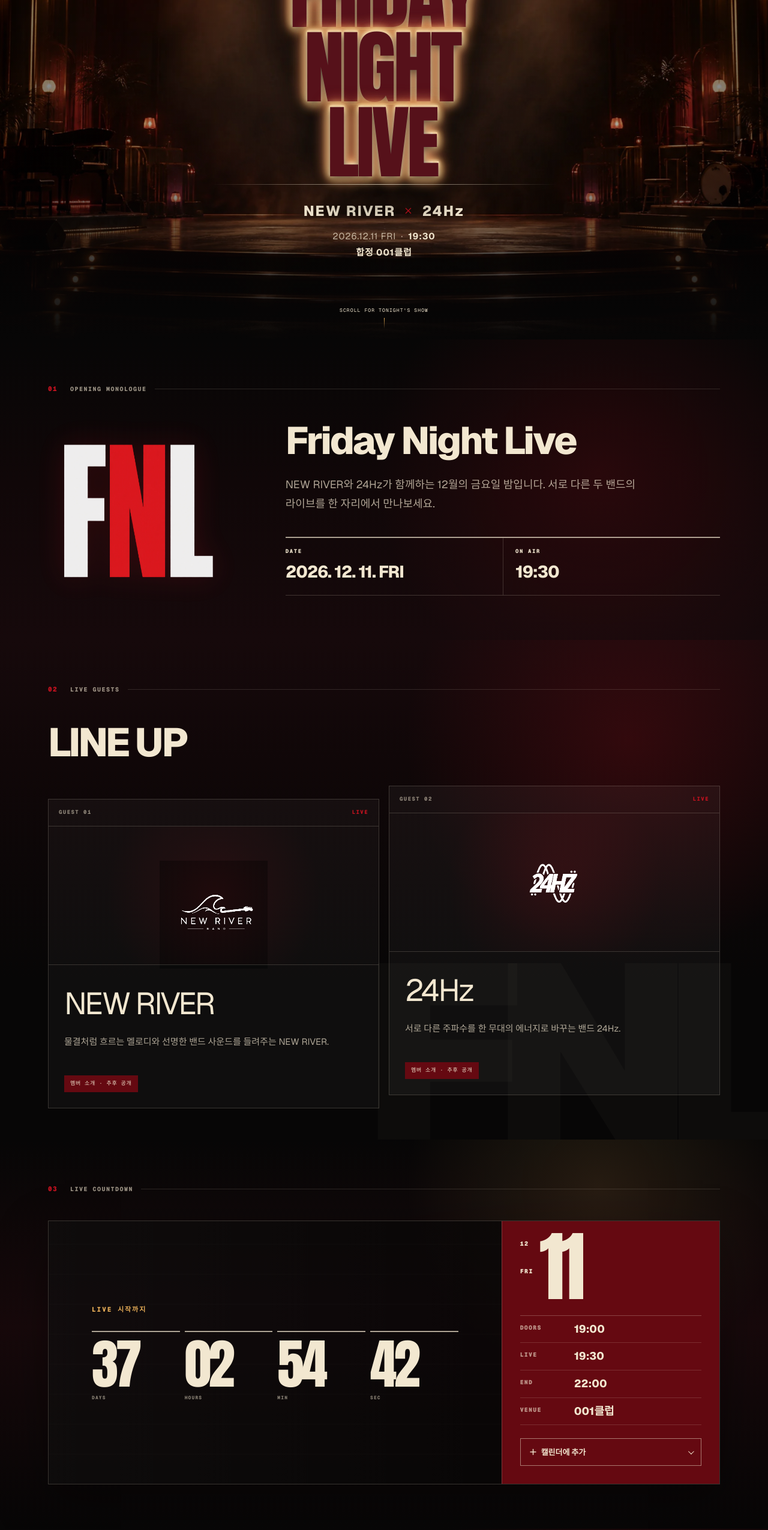
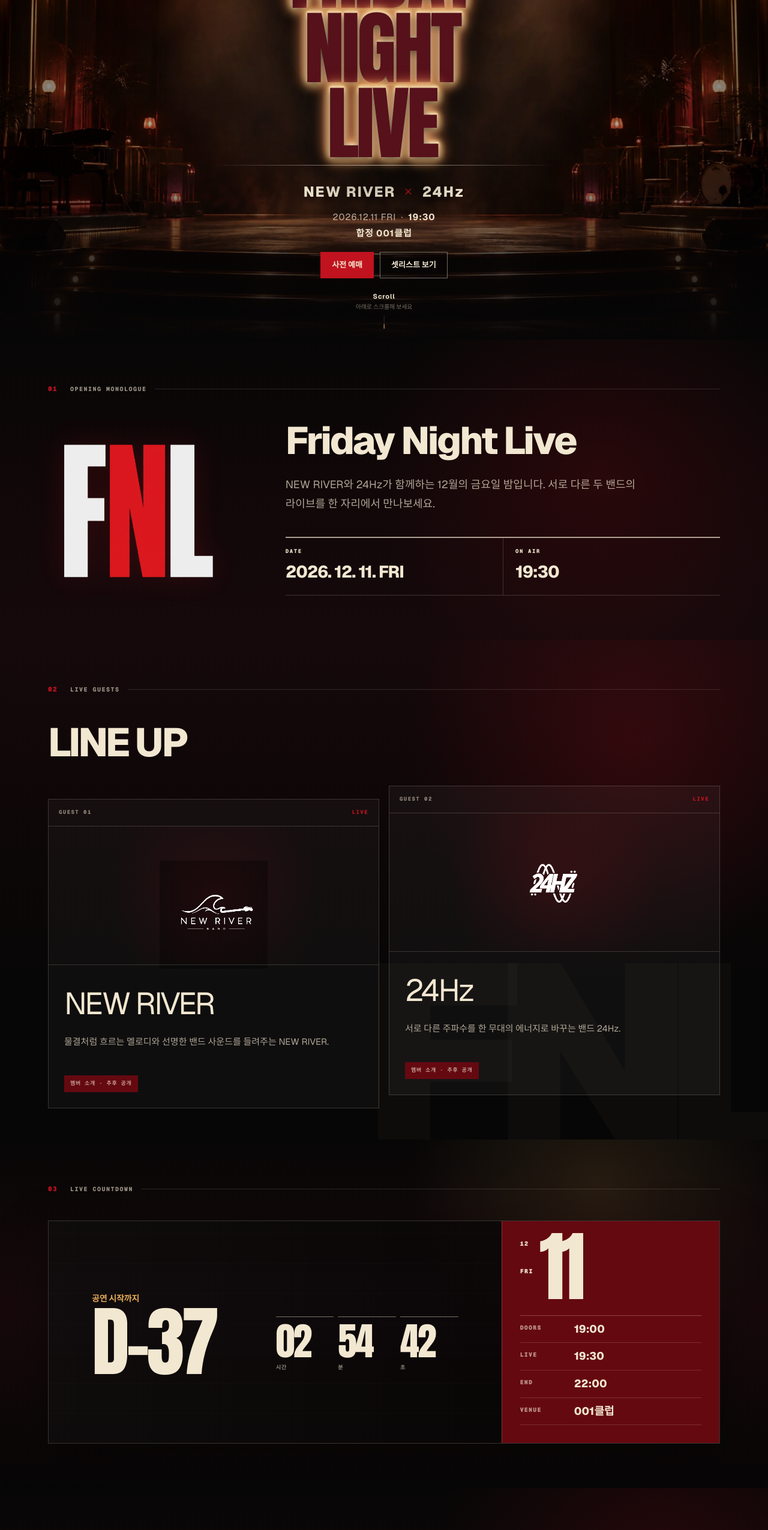
Before and after one commit to hyugrad/tband-winter-concert, a Next.js app: page / in a window 1280 px wide. Shown: the part 234-2785 px from the top of the page at 60% size. Built offline with nearby package versions, Linux system fonts and the light colour scheme.

Commit message:
feat: refine mobile concert navigation (#26)

```diff
--- a/app/content.ts
+++ b/app/content.ts
@@ -23,6 +23,7 @@ export const event = {
   expectedEnd: "22:00",
   ticketPrice: "5,000원",
   ticketMethods: ["사전 예매"],
+  isReservationOpen: true,
   reservationStatus: "사전 예매 접수 중",
   reservationFormUrl:
     "https://docs.google.com/forms/d/e/1FAIpQLSchuCAh2lGGgi6RNGbz0jEI2j6I0VKZ6fU70epuw_kMW4QgOw/viewform?embedded=true",
--- a/app/event-countdown.tsx
+++ b/app/event-countdown.tsx
@@ -55,11 +55,15 @@ export function EventCountdown({ target }: CountdownProps) {
   }
 
   const units = [
-    ["DAYS", values.days],
-    ["HOURS", values.hours],
-    ["MIN", values.minutes],
-    ["SEC", values.seconds],
+    ["시간", values.hours],
+    ["분", values.minutes],
+    ["초", values.seconds],
   ] as const;
+  const dayLabel = remaining
+    ? values.days === 0
+      ? "D-DAY"
+      : `D-${values.days}`
+    : "D-—";
 
   return (
     <div
@@ -67,12 +71,18 @@ export function EventCountdown({ target }: CountdownProps) {
       role="timer"
       aria-label={`공연 시작까지 ${values.days}일 ${values.hours}시간 ${values.minutes}분 ${values.seconds}초`}
     >
+      <span className="fnl-countdown-day">
+        <small>공연 시작까지</small>
+        <strong>{dayLabel}</strong>
+      </span>
+      <span className="fnl-countdown-detail">
         {units.map(([label, value]) => (
           <span key={label}>
             <strong>{remaining ? String(value).padStart(2, "0") : "--"}</strong>
             <small>{label}</small>
           </span>
         ))}
+      </span>
     </div>
   );
 }
--- a/app/fnl.css
+++ b/app/fnl.css
@@ -113,10 +113,6 @@
 .fnl-nav a:hover,
 .fnl-nav a[aria-current="location"] {
   color: var(--fnl-ivory);
-}
-
-.fnl-mobile-actions {
-  display: none;
 }
 
 .fnl-nav a[aria-current="location"]::before {
@@ -330,6 +326,39 @@
   font-size: 12px;
 }
 
+.fnl-hero-shortcuts {
+  display: flex;
+  margin-top: 20px;
+  align-items: center;
+  justify-content: center;
+  gap: 10px;
+}
+
+.fnl-hero-shortcuts a {
+  display: inline-flex;
+  min-height: 44px;
+  align-items: center;
+  justify-content: center;
+  border: 1px solid rgba(242, 231, 208, 0.46);
+  padding: 0 18px;
+  background: rgba(7, 6, 6, 0.48);
+  color: var(--fnl-ivory);
+  font-size: 13px;
+  font-weight: 760;
+  transition: border-color 180ms ease, background-color 180ms ease, color 180ms ease;
+}
+
+.fnl-hero-shortcuts .fnl-hero-booking {
+  border-color: var(--fnl-red);
+  background: var(--fnl-red);
+}
+
+.fnl-hero-shortcuts a:hover {
+  border-color: var(--fnl-gold);
+  background: var(--fnl-gold);
+  color: var(--fnl-black);
+}
+
 .fnl-venue-actions a,
 .fnl-venue-actions button {
   display: inline-flex;
@@ -431,18 +460,42 @@
   transform: translateX(-50%);
   flex-direction: column;
   align-items: center;
-  gap: 7px;
-  color: rgba(242, 231, 208, 0.56);
-  font-family: var(--font-geist-mono), monospace;
-  font-size: 8px;
-  letter-spacing: 0.14em;
+  gap: 2px;
+  color: rgba(242, 231, 208, 0.68);
+  font-family: var(--font-geist-sans), sans-serif;
   white-space: nowrap;
 }
 
+.fnl-scroll-cue > span {
+  font-size: 11px;
+  font-weight: 680;
+  letter-spacing: 0.08em;
+}
+
+.fnl-scroll-cue > small {
+  color: rgba(242, 231, 208, 0.46);
+  font-size: 10px;
+  letter-spacing: -0.02em;
+}
+
 .fnl-scroll-cue i {
+  position: relative;
   width: 1px;
-  height: 18px;
-  background: linear-gradient(var(--fnl-gold), transparent);
+  height: 22px;
+  margin-top: 5px;
+  overflow: hidden;
+  background: rgba(242, 231, 208, 0.16);
+}
+
+.fnl-scroll-cue i::after {
+  position: absolute;
+  top: -6px;
+  left: 0;
+  width: 1px;
+  height: 9px;
+  background: var(--fnl-gold);
+  content: "";
+  animation: fnl-scroll-cue 1.8s infinite ease-in-out;
 }
 
 .fnl-section {
@@ -621,44 +674,64 @@
     repeating-linear-gradient(0deg, transparent 0 49px, rgba(242, 231, 208, 0.035) 50px);
 }
 
-.fnl-schedule-clock > p {
-  margin: 0 0 28px;
-  color: var(--fnl-gold);
-  font-family: var(--font-geist-mono), monospace;
-  font-size: 11px;
-  font-weight: 800;
-  letter-spacing: 0.18em;
+.fnl-countdown-clock {
+  display: grid;
+  grid-template-columns: minmax(190px, 0.9fr) minmax(260px, 1.1fr);
+  align-items: end;
+  gap: clamp(24px, 5vw, 58px);
 }
 
-.fnl-countdown-clock {
-  display: grid;
-  grid-template-columns: repeat(4, minmax(0, 1fr));
-  gap: 8px;
-}
-
-.fnl-countdown-clock > span {
+.fnl-countdown-day {
   display: flex;
   min-width: 0;
   flex-direction: column;
-  gap: 9px;
-  border-top: 2px solid rgba(242, 231, 208, 0.7);
-  padding-top: 13px;
+  gap: 11px;
 }
 
-.fnl-countdown-clock strong {
+.fnl-countdown-day small {
+  color: var(--fnl-gold);
+  font-size: 14px;
+  font-weight: 780;
+  letter-spacing: -0.015em;
+}
+
+.fnl-countdown-day strong {
   font-family: Impact, Haettenschweiler, "Arial Narrow Bold", sans-serif;
-  font-size: clamp(2.9rem, 7vw, 5.8rem);
+  font-size: clamp(5rem, 10vw, 9rem);
   font-weight: 950;
-  letter-spacing: -0.055em;
+  letter-spacing: -0.045em;
+  line-height: 0.78;
+}
+
+.fnl-countdown-detail {
+  display: grid;
+  grid-template-columns: repeat(3, minmax(0, 1fr));
+  gap: 7px;
+}
+
+.fnl-countdown-detail > span {
+  display: flex;
+  min-width: 0;
+  flex-direction: column;
+  gap: 8px;
+  border-top: 1px solid rgba(242, 231, 208, 0.48);
+  padding-top: 12px;
+}
+
+.fnl-countdown-detail strong {
+  font-family: Impact, Haettenschweiler, "Arial Narrow Bold", sans-serif;
+  font-size: clamp(2.3rem, 5vw, 4.7rem);
+  font-weight: 950;
+  letter-spacing: -0.045em;
   line-height: 0.9;
 }
 
-.fnl-countdown-clock small {
-  color: rgba(242, 231, 208, 0.52);
+.fnl-countdown-detail small {
+  color: rgba(242, 231, 208, 0.58);
   font-family: var(--font-geist-mono), monospace;
-  font-size: 8px;
+  font-size: 9px;
   font-weight: 800;
-  letter-spacing: 0.14em;
+  letter-spacing: 0.08em;
 }
 
 .fnl-countdown-live {
@@ -707,58 +780,6 @@
 .fnl-schedule-date dl div { display: grid; grid-template-columns: 78px 1fr; gap: 12px; padding: 12px 0; border-bottom: 1px solid rgba(242, 231, 208, 0.16); }
 .fnl-schedule-date dt { color: rgba(242, 231, 208, 0.62); font-family: var(--font-geist-mono), monospace; font-size: 10px; font-weight: 850; letter-spacing: 0.12em; }
 .fnl-schedule-date dd { margin: 0; font-size: 18px; font-weight: 800; line-height: 1.15; }
-
-.fnl-calendar-menu { margin-top: 22px; }
-
-.fnl-calendar-menu > summary {
-  display: grid;
-  min-height: 46px;
-  grid-template-columns: auto 1fr auto;
-  align-items: center;
-  gap: 7px;
-  border: 1px solid rgba(242, 231, 208, 0.5);
-  padding: 0 14px;
-  cursor: pointer;
-  font-size: 13px;
-  font-weight: 760;
-  list-style: none;
-  transition: background-color 220ms ease, color 220ms ease, border-color 220ms ease;
-}
-
-.fnl-calendar-menu > summary::-webkit-details-marker { display: none; }
-.fnl-calendar-menu > summary:hover,
-.fnl-calendar-menu[open] > summary { border-color: var(--fnl-ivory); background: var(--fnl-ivory); color: var(--fnl-red-dark); }
-
-.fnl-calendar-menu > summary i {
-  width: 7px;
-  height: 7px;
-  border-right: 1px solid currentColor;
-  border-bottom: 1px solid currentColor;
-  transform: rotate(45deg) translateY(-2px);
-  transition: transform 180ms ease;
-}
-
-.fnl-calendar-menu[open] > summary i { transform: rotate(225deg) translate(-2px, -2px); }
-
-.fnl-calendar-options {
-  display: grid;
-  border-right: 1px solid rgba(242, 231, 208, 0.28);
-  border-bottom: 1px solid rgba(242, 231, 208, 0.28);
-  border-left: 1px solid rgba(242, 231, 208, 0.28);
-}
-
-.fnl-calendar-options a {
-  display: flex;
-  min-width: 0;
-  align-items: center;
-  padding: 12px 13px;
-  background: rgba(7, 6, 6, 0.16);
-  transition: background-color 180ms ease, color 180ms ease;
-}
-
-.fnl-calendar-options a + a { border-top: 1px solid rgba(242, 231, 208, 0.16); }
-.fnl-calendar-options a:hover { background: rgba(242, 231, 208, 0.12); }
-.fnl-calendar-options strong { font-size: 12px; }
 
 .fnl-bands .fnl-section-heading { margin-bottom: 38px; }
 
@@ -1114,6 +1135,13 @@
   to { filter: brightness(1.2) drop-shadow(0 0 5px #fff8d8) drop-shadow(0 0 11px rgba(255, 192, 82, 0.86)); }
 }
 
+@keyframes fnl-scroll-cue {
+  0% { transform: translateY(0); opacity: 0; }
+  22% { opacity: 1; }
+  78% { opacity: 1; }
+  100% { transform: translateY(28px); opacity: 0; }
+}
+
 @media (max-width: 760px) {
   .fnl-header { min-height: 58px; padding: 6px 12px; }
   .fnl-wordmark { min-height: 44px; gap: 5px; }
@@ -1132,6 +1160,8 @@
   }
   .fnl-hero-cast { margin-top: 20px; }
   .fnl-hero-meta { max-width: 320px; }
+  .fnl-hero-shortcuts { margin-top: 17px; gap: 8px; }
+  .fnl-hero-shortcuts a { min-height: 42px; padding: 0 15px; font-size: 12px; }
   .fnl-curtain { width: 57%; }
   .fnl-section { padding: 58px 18px; }
   .fnl-section-label { margin-bottom: 32px; }
@@ -1153,11 +1183,13 @@
   .fnl-band-card, .fnl-band-card:first-child { min-height: 410px; transform: none; }
   .fnl-band-logo-wrap { height: 185px; }
   .fnl-schedule-board { grid-template-columns: 1fr; }
-  .fnl-schedule-clock { min-height: 270px; padding: 30px 20px; }
-  .fnl-schedule-clock > p { margin-bottom: 22px; }
-  .fnl-countdown-clock { gap: 5px; }
-  .fnl-countdown-clock strong { font-size: clamp(2.5rem, 14vw, 4rem); }
-  .fnl-countdown-clock small { font-size: 7px; }
+  .fnl-schedule-clock { min-height: 290px; padding: 34px 20px; }
+  .fnl-countdown-clock { grid-template-columns: 1fr; gap: 26px; }
+  .fnl-countdown-day { gap: 10px; }
+  .fnl-countdown-day small { font-size: 13px; }
+  .fnl-countdown-day strong { font-size: clamp(5.4rem, 25vw, 7.5rem); }
+  .fnl-countdown-detail strong { font-size: clamp(2.5rem, 13vw, 3.9rem); }
+  .fnl-countdown-detail small { font-size: 8px; }
   .fnl-schedule-date { padding: 25px 20px; border-top: 1px solid rgba(242, 231, 208, 0.2); border-left: 0; }
   .fnl-schedule-date > time strong { font-size: clamp(5.2rem, 28vw, 7.5rem); }
   .fnl-setlist > summary { grid-template-columns: 1fr auto 24px; gap: 11px; padding: 14px 4px; }
@@ -1176,48 +1208,11 @@
   .fnl-footer { grid-template-columns: 52px 1fr; padding: 32px 18px; }
   .fnl-footer > img { width: 50px; height: 42px; }
   .fnl-footer > a { grid-column: 1 / -1; }
-  .fnl-page { padding-bottom: calc(74px + env(safe-area-inset-bottom)); }
-  .fnl-scroll-cue { bottom: 14px; display: flex; }
-  .fnl-mobile-actions {
-    position: fixed;
-    z-index: 77;
-    right: 12px;
-    bottom: calc(10px + env(safe-area-inset-bottom));
-    left: 12px;
-    display: grid;
-    min-height: 54px;
-    transform: translateY(calc(100% + 24px));
-    grid-template-columns: 0.82fr 1.18fr;
-    overflow: hidden;
-    border: 1px solid rgba(242, 231, 208, 0.2);
-    background: rgba(7, 6, 6, 0.92);
-    box-shadow: 0 12px 30px rgba(0, 0, 0, 0.42);
-    opacity: 0;
-    backdrop-filter: none;
-    transition: opacity 180ms ease, transform 180ms ease;
-    pointer-events: none;
-  }
-  body[data-active-section]:not([data-active-section="top"]) .fnl-mobile-actions {
-    transform: translateY(0);
-    opacity: 1;
-    pointer-events: auto;
-  }
-  .fnl-mobile-actions a {
-    display: inline-flex;
-    min-height: 54px;
-    align-items: center;
-    justify-content: center;
-    padding: 0 12px;
-    color: var(--fnl-ivory);
-    font-size: 13px;
-    font-weight: 760;
-  }
-  .fnl-mobile-actions a:first-child { background: var(--fnl-red); }
-  .fnl-mobile-actions a + a { border-left: 1px solid rgba(242, 231, 208, 0.2); }
+  .fnl-scroll-cue { bottom: 12px; }
 }
 
 @media (max-width: 390px) {
-  .fnl-scroll-cue { font-size: 7px; }
+  .fnl-scroll-cue > small { font-size: 9px; }
   .fnl-date-lockup { grid-template-columns: 1fr; }
   .fnl-date-lockup div + div { border-top: 1px solid rgba(242, 231, 208, 0.18); border-left: 0; padding-left: 0; }
   .fnl-ticket-stub > div { padding: 23px 20px; }
--- a/app/page.tsx
+++ b/app/page.tsx
@@ -3,30 +3,6 @@ import { bands, encore, event, setlists } from "./content";
 import { EventCountdown } from "./event-countdown";
 import { ScrollExperience } from "./scroll-experience";
 import { VenueActions } from "./venue-actions";
-
-const calendarTitle = "FNL — Friday Night Live";
-const calendarDescription = "NEW RIVER × 24Hz 합동공연";
-const calendarLocation = `${event.venue}, ${event.address}`;
-const googleCalendarUrl = `https://calendar.google.com/calendar/render?${new URLSearchParams(
-  {
-    action: "TEMPLATE",
-    text: calendarTitle,
-    dates: "20261211T103000Z/20261211T130000Z",
-    details: calendarDescription,
-    location: calendarLocation,
-  },
-).toString()}`;
-const outlookCalendarUrl = `https://outlook.live.com/calendar/0/deeplink/compose?${new URLSearchParams(
-  {
-    path: "/calendar/action/compose",
-    rru: "addevent",
-    subject: calendarTitle,
-    startdt: "2026-12-11T10:30:00Z",
-    enddt: "2026-12-11T13:00:00Z",
-    body: calendarDescription,
-    location: calendarLocation,
-  },
-).toString()}`;
 
 const faqs = [
   {
@@ -78,12 +54,6 @@ export default function Home() {
         </nav>
       </header>
       <ScrollExperience heroSelector=".fnl-hero" navSelector=".fnl-nav" />
-      <nav className="fnl-mobile-actions" aria-label="모바일 빠른 메뉴">
-        <a href="#ticket">관람 안내</a>
-        <a href={event.mapUrl} target="_blank" rel="noreferrer">
-          001클럽 길찾기 ↗
-        </a>
-      </nav>
 
       <main id="main" tabIndex={-1}>
         <section className="fnl-hero" id="top" aria-labelledby="fnl-hero-title">
@@ -119,6 +89,14 @@ export default function Home() {
               </p>
               <strong>{`합정 ${event.venue}`}</strong>
             </div>
+            <nav className="fnl-hero-shortcuts" aria-label="공연 바로가기">
+              {event.isReservationOpen && event.reservationFormUrl && (
+                <a className="fnl-hero-booking" href={`${basePath}/apply/`}>
+                  사전 예매
+                </a>
+              )}
+              <a href="#setlist">셋리스트 보기</a>
+            </nav>
           </div>
 
           <div className="fnl-curtain fnl-curtain-left" aria-hidden="true">
@@ -128,7 +106,8 @@ export default function Home() {
             <span />
           </div>
           <a className="fnl-scroll-cue" href="#about" aria-label="공연 소개로 이동">
-            <span>SCROLL FOR TONIGHT&apos;S SHOW</span>
+            <span>Scroll</span>
+            <small>아래로 스크롤해 보세요</small>
             <i aria-hidden="true" />
           </a>
         </section>
@@ -211,7 +190,6 @@ export default function Home() {
           </div>
           <div className="fnl-schedule-board">
             <div className="fnl-schedule-clock">
-              <p>LIVE 시작까지</p>
               <EventCountdown target="2026-12-11T19:30:00+09:00" />
             </div>
             <div className="fnl-schedule-date">
@@ -226,24 +204,6 @@ export default function Home() {
                 <div><dt>END</dt><dd>{event.expectedEnd}</dd></div>
                 <div><dt>VENUE</dt><dd>{event.venue}</dd></div>
               </dl>
-              <details className="fnl-calendar-menu">
-                <summary>
-                  <span aria-hidden="true">＋</span>
-                  캘린더에 추가
-                  <i aria-hidden="true" />
-                </summary>
-                <div className="fnl-calendar-options">
-                  <a href={googleCalendarUrl} target="_blank" rel="noreferrer">
-                    <strong>Google Calendar</strong>
-                  </a>
-                  <a href={`${basePath}/fnl-2026.ics`} download>
-                    <strong>Apple · 기본 캘린더</strong>
-                  </a>
-                  <a href={outlookCalendarUrl} target="_blank" rel="noreferrer">
-                    <strong>Outlook</strong>
-                  </a>
-                </div>
-              </details>
             </div>
           </div>
         </section>
```
Also changed, not shown: 1 other file (tests, documents, lock files or other folders). Lines whose indentation alone changed are shown as unchanged.
